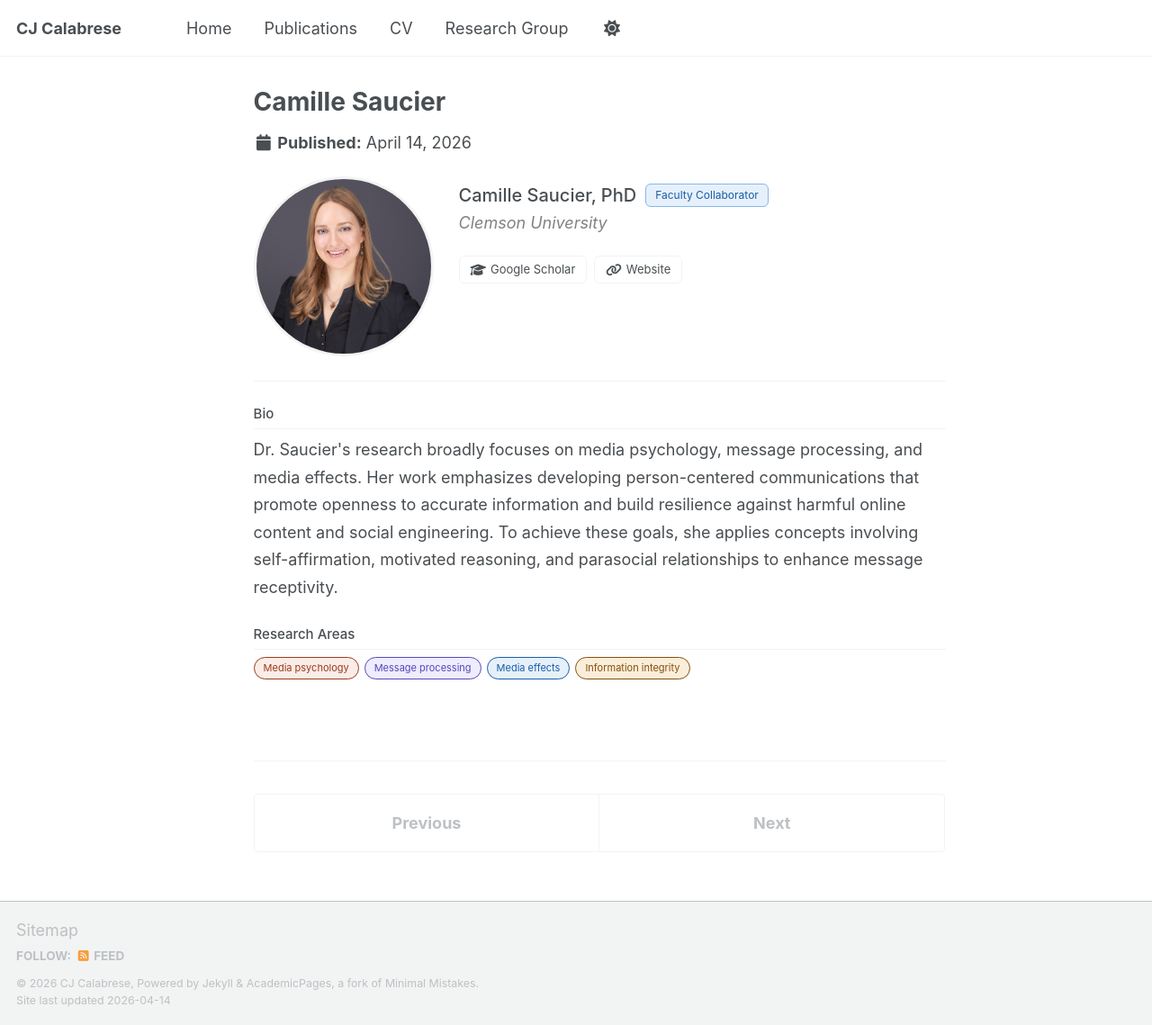
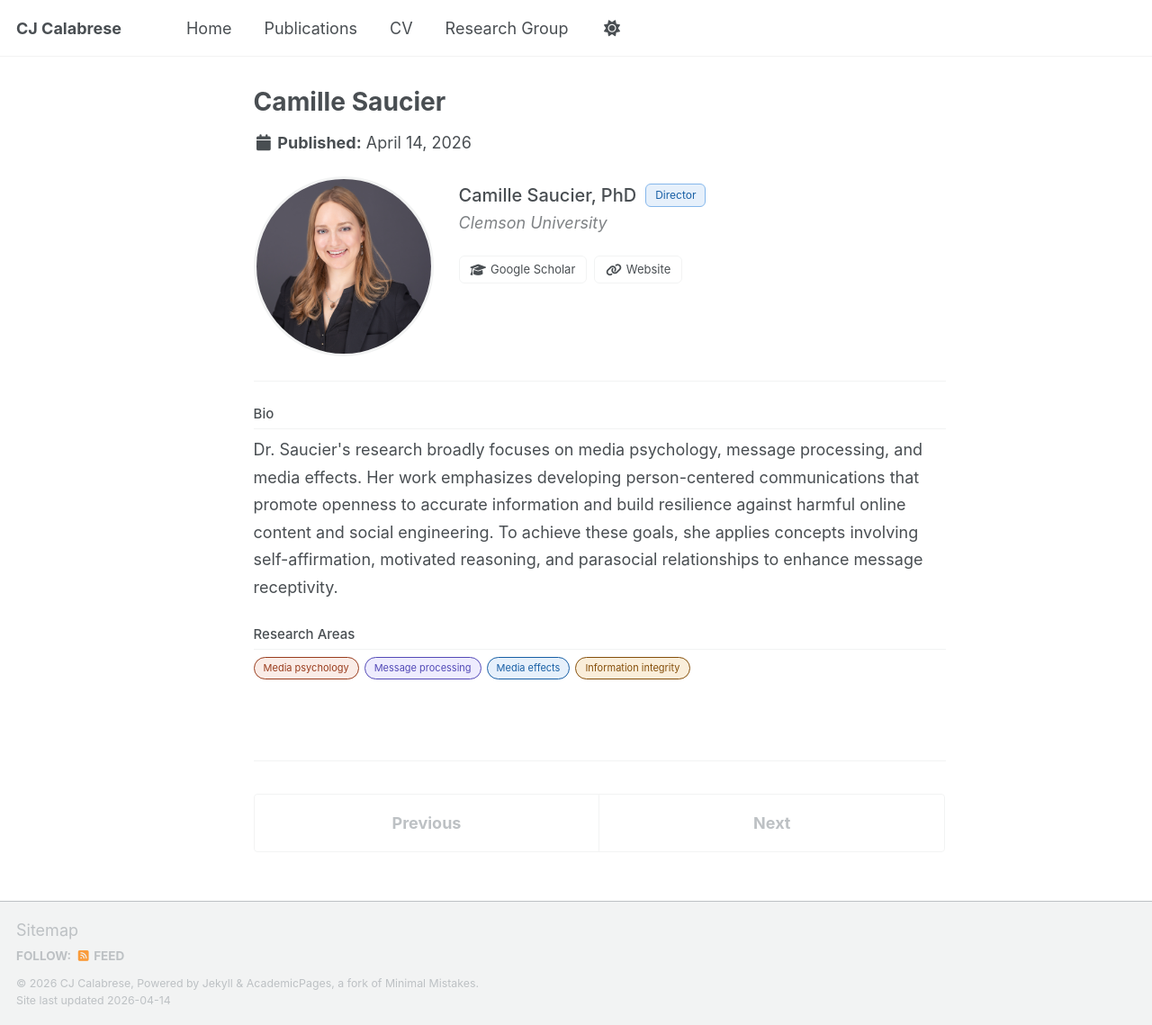
Before and after one commit to cjcalabresephd/cjcalabresephd.github.io, a Jekyll site: the page built from _people/camille-saucier.md, in a window 1280 px wide and 1139 px high. Shown: the whole window at 90% size. Built offline with Jekyll 4.4.1, drawn with Linux system fonts in a browser that asks for light colours; a script bundle is joined from its source files by our own code; library files that are not in the unit come from our copies.

Commit message:
Update camille-saucier.md

```diff
--- a/_people/camille-saucier.md
+++ b/_people/camille-saucier.md
@@ -2,7 +2,7 @@
 
 name: Camille Saucier, PhD
 lastname: Saucier
-role: Faculty Collaborator
+role: Director
 affiliation: Clemson University
 image: /images/lab/camillesaucier.jpg
 scholar: https://scholar.google.com/citations?user=6iM4K68AAAAJ&hl=en
@@ -22,7 +22,7 @@ layout: single
     <div class="pcp-meta">
       <div class="pcp-name-row">
         <h1 class="pcp-name">Camille Saucier, PhD</h1>
-        <span class="pcp-badge">Faculty Collaborator</span>
+        <span class="pcp-badge">Director</span>
       </div>
       <p class="pcp-affiliation">Clemson University</p>
       <div class="pcp-links">
```
